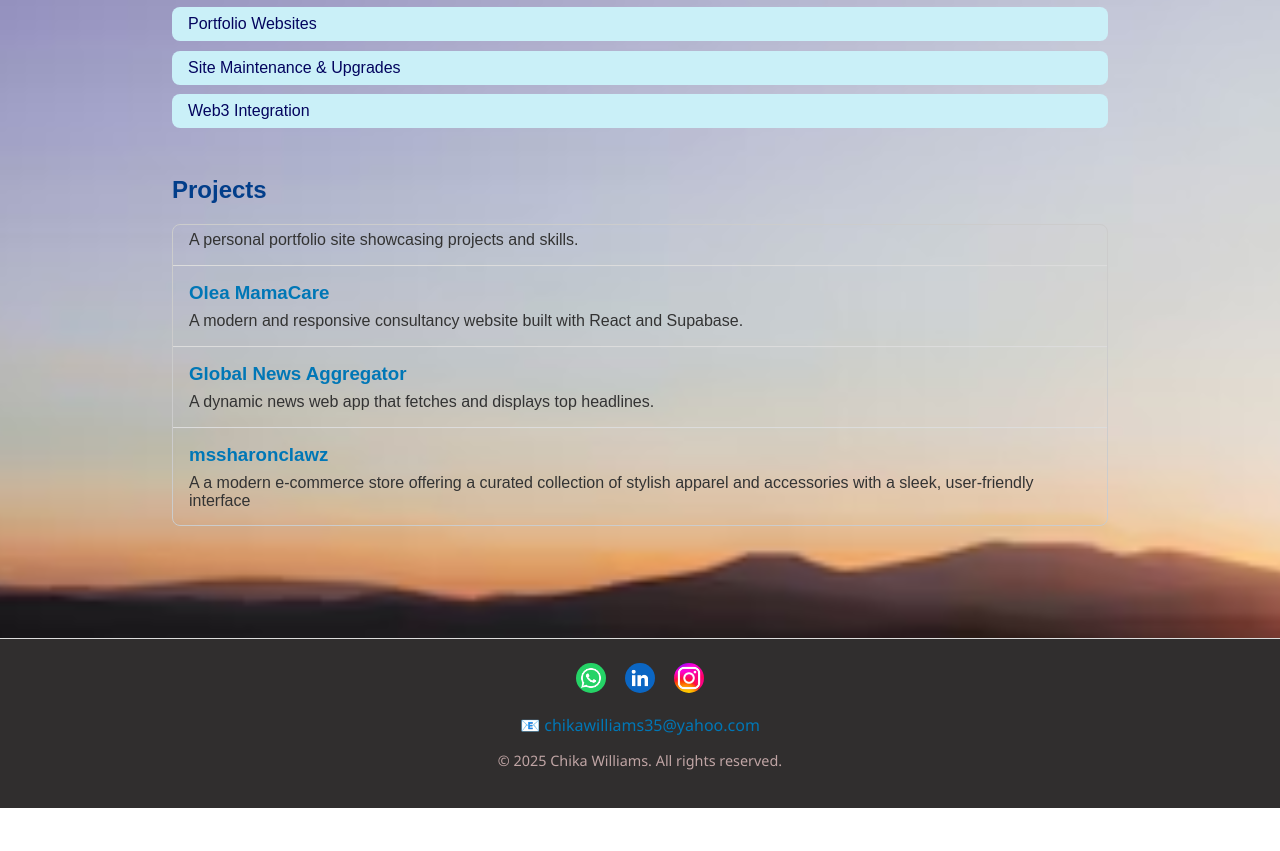
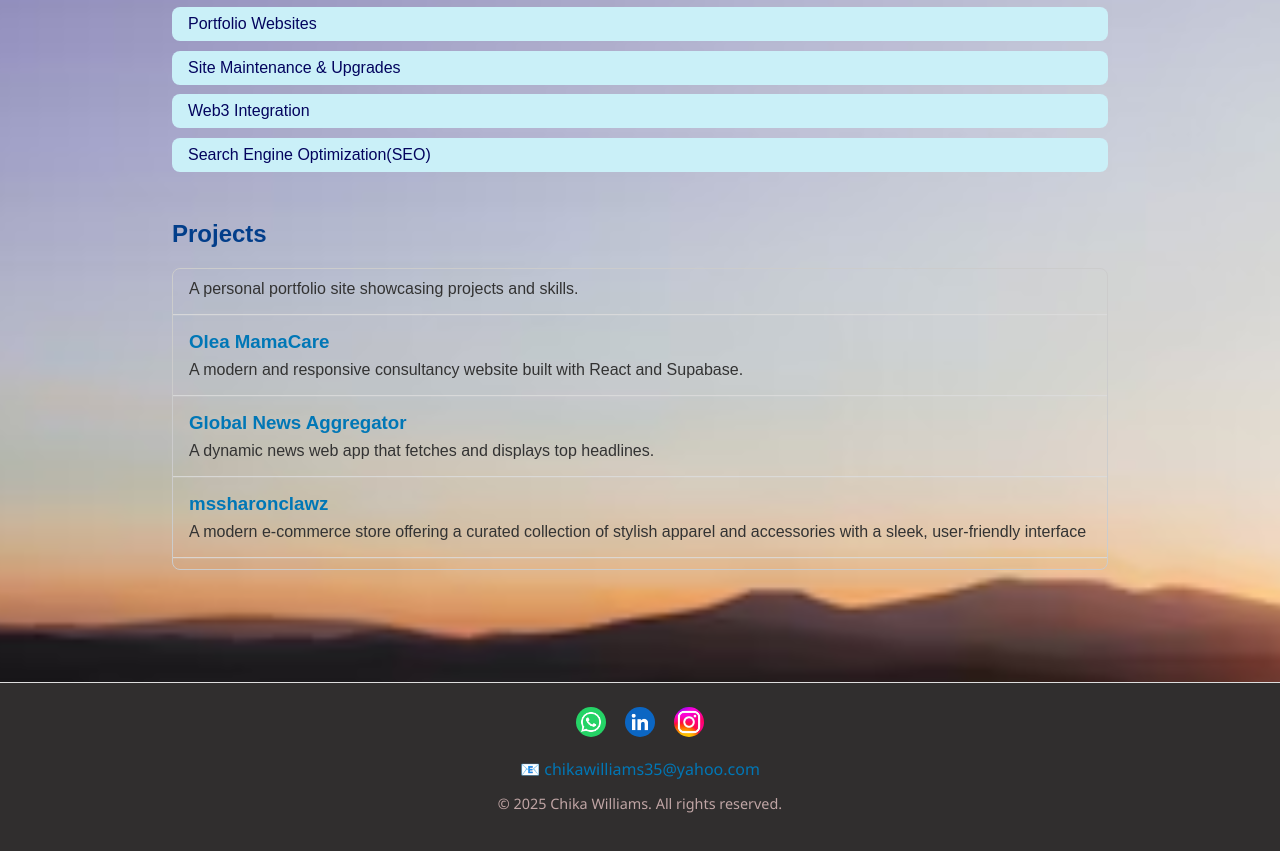
Before and after one commit to chikafil-willy/my-portfolio, a React (Vite) app: page / in a window 1280 px wide. Shown: the part 801-1652 px from the top of the page. Before the commit the page ends 1609 px from the top, so only its background shows below. Built offline with nearby package versions, Linux system fonts and the light colour scheme; no server answers.

Commit message:
updated Home.jsx

```diff
--- a/src/components/Home.jsx
+++ b/src/components/Home.jsx
@@ -25,7 +25,8 @@ const Home = () => {
     "E-commerce Solutions",
     "Portfolio Websites",
     "Site Maintenance & Upgrades",
-    "Web3 Integration"
+    "Web3 Integration",
+    "Search Engine Optimization(SEO)"
   ];
 
   const projects = [
@@ -33,9 +34,8 @@ const Home = () => {
     { title: "Portfolio Site", description: "A personal portfolio site showcasing projects and skills." },
     { title: "Olea MamaCare", description: "A modern and responsive consultancy website built with React and Supabase." },
     { title: "Global News Aggregator", description: "A dynamic news web app that fetches and displays top headlines."},
-    { title: "mssharonclawz", description: "A a modern e-commerce store offering a curated collection of stylish apparel and accessories with a sleek, user-friendly interface"}
-
-     ,
+    { title: "mssharonclawz", description: "A modern e-commerce store offering a curated collection of stylish apparel and accessories with a sleek, user-friendly interface"}
+    ,
   ];
 
 
```
